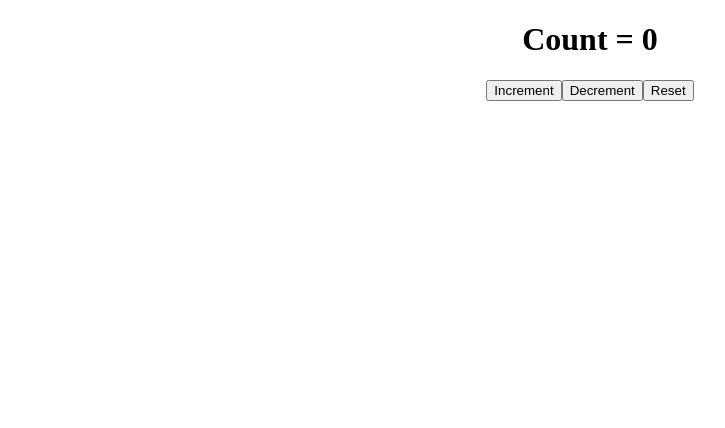
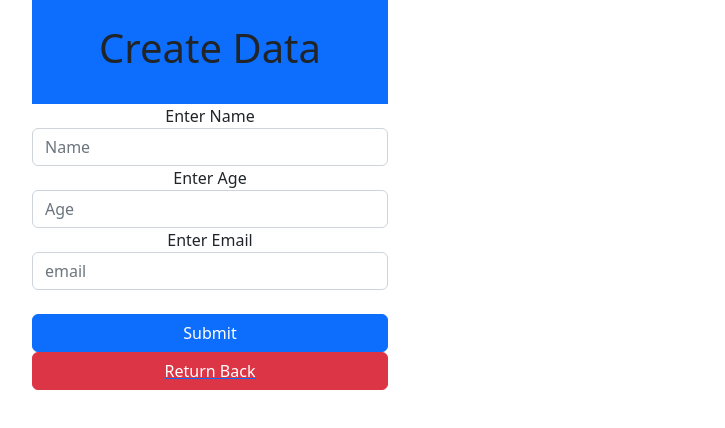
Before and after one commit to ankitkapoor8437/practice-revision-react, a React (Create React App) app: page /create in a window 1280 px wide. Shown: the top 428 px of the page, without its empty margins (50-775 px from the left). Built offline with nearby package versions, Linux system fonts and the light colour scheme.

Commit message:
Added the CRUD  files

```diff
--- a/package.json
+++ b/package.json
@@ -9,6 +9,7 @@
     "axios": "^1.4.0",
     "react": "^18.2.0",
     "react-dom": "^18.2.0",
+    "react-router-dom": "^6.11.2",
     "react-scripts": "5.0.1",
     "web-vitals": "^2.1.4"
   },
--- a/public/index.html
+++ b/public/index.html
@@ -15,6 +15,7 @@
       user's mobile device or desktop. See https://developers.google.com/web/fundamentals/web-app-manifest/
     -->
     <link rel="manifest" href="%PUBLIC_URL%/manifest.json" />
+    <link rel="stylesheet" href="https://cdn.jsdelivr.net/npm/bootstrap@5.2.3/dist/css/bootstrap.min.css">
     <!--
       Notice the use of %PUBLIC_URL% in the tags above.
       It will be replaced with the URL of the `public` folder during the build.
--- a/src/App.js
+++ b/src/App.js
@@ -10,6 +10,14 @@ import TodoList from './components/todoList-Component/todoList';
 import Fragment from './components/fragment-components/fragment';
 import BasicForm from './components/test-component/basicForm';
 import { ReducerFunction } from './components/reducer-component/reduce';
+
+import { Routes, Route } from 'react-router-dom';
+
+
+// Basic CRUD Pages
+import { Create } from './components/CRUD-component/Create-component/create'
+import Read from './components/CRUD-component/Read-component/read';
+import {Update} from './components/CRUD-component/Update-component/update';
 
 function App() {
   return (
@@ -27,8 +35,18 @@ function App() {
 
       {/* <BasicForm/> */}
 
-      <ReducerFunction />
+      {/* <ReducerFunction /> */}
 
+
+      {/* CRUD APPLICATION */}
+
+      <div className='container'>
+        <Routes>
+          <Route path='/' element={<Read />} />
+          <Route path='/create' element={<Create />} />
+          <Route path='/update' element={<Update />} />
+        </Routes>
+      </div>
 
 
     </div>
--- /dev/null
+++ b/src/components/CRUD-component/Create-component/create.jsx
@@ -0,0 +1,73 @@
+import Axios from 'axios';
+import React, { useState } from 'react'
+import { useNavigate, Link } from 'react-router-dom';
+
+export const Create = () => {
+    const Navigate = useNavigate();
+
+    const [formData, setFormData] = useState({
+        name: "",
+        age: "",
+        email: ""
+    })
+
+    const handleChange = (event) => {
+        const name = event.target.name;
+        const value = event.target.value;
+        setFormData((prev) => {
+            return {
+                ...prev, [name]: value
+            }
+        })
+    }
+
+    const handleSubmit = (event) => {
+        event.preventDefault();
+        Axios.post("https://647ed3c9c246f166da8f6e98.mockapi.io/CRUD", {
+            name: formData.name,
+            age: formData.age,
+            email: formData.email
+
+        }).then((response) => {
+            console.log(response);
+            Navigate('/');
+        }).catch((error) => {
+            console.log(error);
+        })
+        console.log(formData);
+    }
+
+
+    return (
+        <>
+            <div className='row'>
+                <div className="col-md-4">
+                    <div className='bg-primary p-4 text-center'>
+                        <h1>Create Data</h1>
+                    </div>
+                    <form onSubmit={handleSubmit}>
+                        <div className='form-group'>
+                            <label htmlFor="">Enter Name</label>
+                            <input type="text" name='name' onChange={handleChange} placeholder='Name' className='form-control' value={formData.name} />
+                        </div>
+                        <div className='form-group'>
+                            <label htmlFor="">Enter Age</label>
+                            <input type="number" name='age' placeholder='Age' onChange={handleChange} className='form-control' value={formData.age} />
+                        </div>
+                        <div className='form-group'>
+                            <label htmlFor="">Enter Email</label>
+                            <input type="email" name='email' placeholder='email' onChange={handleChange} className='form-control' value={formData.email} />
+                        </div>
+                        <br />
+                        <div className='d-grid'>
+                            <input type="submit" value='Submit' className='btn btn-primary' />
+                            <Link to='/' className='d-grid'>
+                                <button className='btn btn-danger' >Return Back</button>
+                            </Link>
+                        </div>
+                    </form>
+                </div>
+            </div>
+        </>
+    )
+}
--- /dev/null
+++ b/src/components/CRUD-component/Read-component/read.jsx
@@ -0,0 +1,83 @@
+import Axios from 'axios'
+import { Link, NavLink } from 'react-router-dom'
+import React, { useEffect, useState } from 'react'
+
+const Read = () => {
+
+    const [apiData, setApiData] = useState([])
+    const getData = () => {
+        Axios.get('https://647ed3c9c246f166da8f6e98.mockapi.io/CRUD')
+            .then((response) => {
+                setApiData(response.data);
+            }).catch((error) => {
+                console.log(error);
+            })
+    }
+
+    const handleDelete = (id) => {
+        Axios.delete(`https://647ed3c9c246f166da8f6e98.mockapi.io/CRUD/${id}`).
+            then((response) => {
+                console.log(response);
+                getData();
+            }).catch((error) => {
+                console.log(error);
+            })
+
+    }
+
+    const setDateToStorage = (id, name, age, email) => {
+        localStorage.setItem('id', id);
+        localStorage.setItem('name', name);
+        localStorage.setItem('age', age);
+        localStorage.setItem('email', email);
+    }
+
+    useEffect(() => {
+        getData();
+    }, []);
+
+
+    return (
+        <>
+            <div className="row">
+                <div className="col-md-12">
+                    <div className='mb-2 mt-2'>
+                        <NavLink to='/create'>
+                            <button className='btn btn-primary'>Create New Data</button>
+                        </NavLink>
+                    </div>
+                    <table className='table table-bordered table-black table-hover'>
+                        <thead>
+                            <tr>
+                                <th>ID</th>
+                                <th>Name</th>
+                                <th>Age</th>
+                                <th>Email</th>
+                                <th>EDIT</th>
+                                <th>DELETE</th>
+                            </tr>
+                        </thead>
+                        <tbody>
+                            {apiData.map((apiDataItem) => {
+                                return (
+                                    <>
+                                        <tr>
+                                            <td>{apiDataItem.id}</td>
+                                            <td>{apiDataItem.name}</td>
+                                            <td>{apiDataItem.age}</td>
+                                            <td>{apiDataItem.email}</td>
+                                            <td><Link to='/update'><button className='btn btn-primary' onClick={() => setDateToStorage(apiDataItem.id, apiDataItem.name, apiDataItem.age, apiDataItem.email)} >EDIT</button></Link> </td>
+                                            <td><button className='btn btn-danger' onClick={() => { if (window.confirm("Are you sure to delete data?")) { handleDelete(apiDataItem.id) } }} >DELETE</button></td>
+                                        </tr>
+                                    </>
+                                )
+                            })}
+                        </tbody>
+                    </table>
+                </div>
+            </div>
+        </>
+    )
+}
+
+export default Read;
--- /dev/null
+++ b/src/components/CRUD-component/Update-component/update.jsx
@@ -0,0 +1,72 @@
+import Axios from 'axios';
+import React, { useEffect, useState } from 'react'
+import { useNavigate, Link } from 'react-router-dom';
+
+export const Update = () => {
+    const Navigate = useNavigate();
+
+    const [id, setId] = useState(0);
+    const [name, setName] = useState('');
+    const [age, setAge] = useState('');
+    const [email, setEmail] = useState('');
+
+
+
+    useEffect(() => {
+        setId(localStorage.getItem('id'));
+        setName(localStorage.getItem('name'))
+        setAge(localStorage.getItem('age'))
+        setEmail(localStorage.getItem('email'))
+
+    }, []);
+
+
+    function handleUpdate(event) {
+        event.preventDefault();
+        Axios.put(`https://647ed3c9c246f166da8f6e98.mockapi.io/CRUD/${id}`, {
+            name: name,
+            age: age,
+            email: email
+        }).
+            then((response) => {
+                console.log(response);
+                Navigate('/');
+            }).catch((error) => {
+                console.log(error);
+            });
+
+    }
+
+    return (
+        <>
+            <div className='row'>
+                <div className="col-md-4">
+                    <div className='bg-primary p-4 text-center'>
+                        <h1>Update Data</h1>
+                    </div>
+                    <form onSubmit={handleUpdate}>
+                        <div className='form-group'>
+                            <label htmlFor="">Enter Name</label>
+                            <input type="text" name='name' onChange={(e) => setName(e.target.value)} placeholder='Name' className='form-control' value={name} />
+                        </div>
+                        <div className='form-group'>
+                            <label htmlFor="">Enter Age</label>
+                            <input type="number" name='age' placeholder='Age' onChange={(e) => setAge(e.target.value)} className='form-control' value={age} />
+                        </div>
+                        <div className='form-group'>
+                            <label htmlFor="">Enter Email</label>
+                            <input type="email" name='email' placeholder='email' onChange={(e) => setEmail(e.target.value)} className='form-control' value={email} />
+                        </div>
+                        <br />
+                        <div className='d-grid'>
+                            <input type="submit" value='Update' className='btn btn-primary' />
+                            <Link to='/' className='d-grid'>
+                                <button className='btn btn-danger' >Return Back</button>
+                            </Link>
+                        </div>
+                    </form>
+                </div>
+            </div>
+        </>
+    )
+}
--- a/src/index.js
+++ b/src/index.js
@@ -3,11 +3,14 @@ import ReactDOM from 'react-dom/client';
 import './index.css';
 import App from './App';
 import reportWebVitals from './reportWebVitals';
+import { BrowserRouter } from 'react-router-dom';
 
 const root = ReactDOM.createRoot(document.getElementById('root'));
 root.render(
   <React.StrictMode>
+    <BrowserRouter>
     <App />
+    </BrowserRouter>
   </React.StrictMode>
 );
 
```
Also changed, not shown: 1 other file (tests, documents, lock files or other folders).
